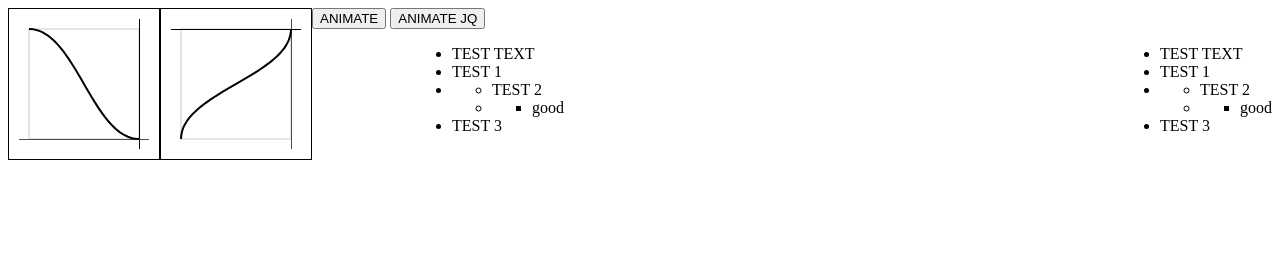
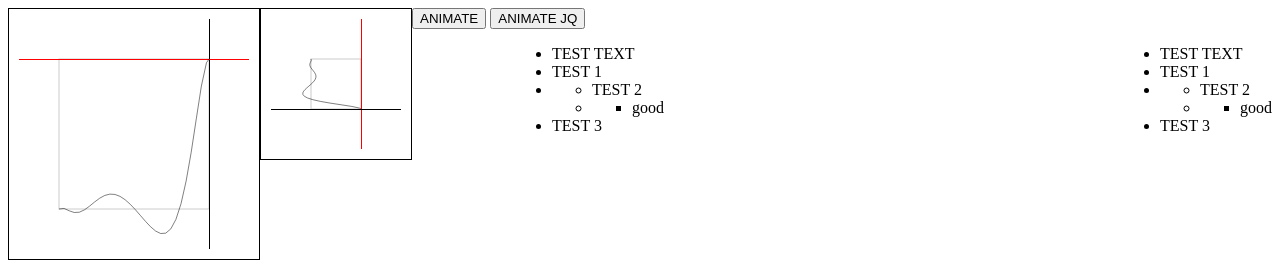
Before and after one commit to ma1oy/trueDom, a plain HTML site: page index.html in a window 1280 px wide. Both pictures are taken after a click on the button "ANIMATE". Drawn offline with nearby package versions, Linux system fonts and the light colour scheme.

Commit message:
Implement some ease functions

```diff
--- a/index.html
+++ b/index.html
@@ -12,7 +12,7 @@
 <body>
 <button class="animate">ANIMATE</button>
 <button class="animateJq">ANIMATE JQ</button>
-<canvas id="curve1" width="150" height="150" style="float: left; border:1px solid #000000;"></canvas>
+<canvas id="curve1" width="250" height="250" style="float: left; border:1px solid #000000;"></canvas>
 <canvas id="curve2" width="150" height="150" style="float: left; border:1px solid #000000;"></canvas>
 <div style="">
     <div class="list" style="float: left;">
@@ -33,7 +33,7 @@
         </ul>
     </div>
 
-    <div class="jqer" style="float: right;">
+    <div class="jq" style="float: right;">
         <ul>
             <li>TEST TEXT</li>
             <li>TEST 1</li>
--- a/requestAnimationFrame.js
+++ b/requestAnimationFrame.js
@@ -2,7 +2,7 @@
     var performance = performance || { now: function() { return new Date().getTime(); } };
 
     let lastTime = 0, vendors = ['ms', 'moz', 'webkit', 'o'];
-    for(var x = 0; x < vendors.length && !$.requestAnimationFrame; ++x) {
+    for(let x = 0; x < vendors.length && !$.requestAnimationFrame; ++x) {
         $.requestAnimationFrame = $[vendors[x]+'RequestAnimationFrame'];
         $.cancelAnimationFrame = $[vendors[x]+'CancelAnimationFrame']
             || $[vendors[x]+'CancelRequestAnimationFrame'];
--- a/trueDom.js
+++ b/trueDom.js
@@ -45,6 +45,7 @@ function floor(v) { return v < (v = ~~v) ? --v : v }
 function abs(v) { return v < 0 ? -v : v }
 // function round(v) { return v - ~~v < .5 ? ~~v : ~~++v }
 // function round(v) { return v - ~~v > -.5 ? ~~v : ~~--v }
+// function round(v) { return v < 0 ? floor(v) : ceil(v) }
 function round(v) {
     var a = ~~v, b = v - a;
     return v < 0 ? b > -.5 ? a : --a : b < .5 ? a : ++a;
--- a/trueTransition.js
+++ b/trueTransition.js
@@ -32,16 +32,14 @@ for (let i = 0; i < props.length; ++i) {
 
 function CurveVisualizer(canvas) {
     let ctx = canvas.getContext('2d'), w = canvas.width, h = canvas.height,
-        oX = 0, oY = 0, iX = 0, iY = 0, hor = 0, dir = 0, firstLineColor = 0, secondLineColor = 0, getPosition = 0;
+        { oX, oY, iX, iY, rt, sw, firstLineColor, secondLineColor } = 0;
 
     function flush() {
-        // ctx.fillStyle = '#fff';
         ctx.clearRect(0, 0, w, h);
-        // ctx.fillStyle = '#DDD';
         ctx.lineWidth = 1;
         ctx.strokeStyle = '#ccc';
         ctx.strokeRect(oX, oY, iX, iY);
-        ctx.lineWidth = 2;
+        ctx.lineWidth = .5;
         ctx.strokeStyle = '#000';
     }
 
@@ -52,68 +50,47 @@ function CurveVisualizer(canvas) {
         ctx.fillRect(10, y, w - 20, 1);
     }
 
-    this.clear = function() {
+    this.clear = () => {
         ctx.beginPath();
         flush();
-        let startX = 0, startY = 0;
-        hor ? dir ? (startX = oX) && (startY = h - oY) : (startX = w - oX) && (startY = h - oY) :
-              dir ? (startX = oX) && (startY =     oY) : (startX =     oX) && (startY = h - oY);
-        drawLines(startX, startY);
-        ctx.moveTo(startX, startY);
+        drawLines(oX + iX / 2, h - oY - iY / 2);
     };
 
-    this.init = function(horizontal, direction, x, y) {
-        x = x || 20; y = y || 20;
-        hor = horizontal;
-        // dir = direction >= 0 ? 1 : 0;
-        dir = direction ? direction > 0 ? 1 : 0 : 1;
-        if (hor) {
-            firstLineColor  = '#f00';
-            secondLineColor = '#000';
-            getPosition = dir ?
-                function(x, y) { return [    oX + iX * y, h - oY - iY * x]; } :
-                function(x, y) { return [w - oX - iX * y, h - oY - iY * x]; };
-        }
-        else {
-            firstLineColor  = '#000';
-            secondLineColor = '#f00';
-            getPosition = dir ?
-                function(x, y) { return [oX + iX * x,     oY + iY * y]; } :
-                function(x, y) { return [oX + iX * x, h - oY - iY * y]; };
-        }
+    this.init = (rotate, swap, x = 50, y = 50) => {
+        rt = !!rotate; sw = !!swap;
+        sw ? (firstLineColor  = '#f00') && (secondLineColor = '#000') :
+             (firstLineColor  = '#000') && (secondLineColor = '#f00');
         iX = (w - 2 * (oX = x));
         iY = (h - 2 * (oY = y));
         this.clear();
     };
 
-    this.draw = function (xy) {
+    this.draw = (x, y) => {
+        let X = oX + iX * x, Y = h - oY - iY * y, d = !rt - rt, m = X;
+        X = rt * w + d * X;
+        Y = rt * h + d * Y;
+        X = !sw * X || Y;
+        Y = !sw * Y || m;
         flush();
-        xy = getPosition(xy[0], xy[1]);
-        drawLines(xy[0], xy[1]);
-        ctx.lineTo(xy[0], xy[1]);
+        drawLines(X, Y);
+        ctx.lineTo(X, Y);
         ctx.stroke();
-        ctx.moveTo(xy[0], xy[1]);
+        ctx.moveTo(X, Y);
     };
 
     this.init();
     return this;
 }
 
-function bezier(points, factor) {
-    var newPoints = [];
-    function calc(points) {
-        if (points.length < 2) return true;
-        newPoints = [];
-        for (let i = 0; i < points.length - 1; ++i) {
-            newPoints[i] = [
-                points[i][0] + (points[i + 1][0] - points[i][0]) * factor,
-                points[i][1] + (points[i + 1][1] - points[i][1]) * factor];
-            // console.log(newCoords[i][1]);
-        }
-        calc(newPoints);
+function bezier(p, f) {
+    if (p.length < 2) return p[0];
+    let P = [];
+    for (let i = 0; i < p.length - 1; ++i) {
+        P[i] = [
+            p[i][0] + (p[i + 1][0] - p[i][0]) * f,
+            p[i][1] + (p[i + 1][1] - p[i][1]) * f];
     }
-    calc(points);
-    return newPoints[0];
+    return bezier(P, f);
 }
 
 function serializeCssValue(value) {
@@ -148,15 +125,71 @@ function animate(object, properties, duration, draw) {
         ++i;
     }
 
+    var easeInElastic = function (x, t, b, c, d) {
+        var s=1.70158;var p=0;var a=c;
+        if (t==0) return b;  if ((t/=d)==1) return b+c;  if (!p) p=d*.3;
+        if (a < Math.abs(c)) { a=c; var s=p/4; }
+        else var s = p/(2*Math.PI) * Math.asin (c/a);
+        return -(a*Math.pow(2,10*(t-=1)) * Math.sin( (t*d-s)*(2*Math.PI)/p )) + b;
+    };
+
+    var easeOutBounce = function (x, t, b, c, d) {
+        if ((t/=d) < (1/2.75)) {
+            return c*(7.5625*t*t) + b;
+        } else if (t < (2/2.75)) {
+            return c*(7.5625*(t-=(1.5/2.75))*t + .75) + b;
+        } else if (t < (2.5/2.75)) {
+            return c*(7.5625*(t-=(2.25/2.75))*t + .9375) + b;
+        } else {
+            return c*(7.5625*(t-=(2.625/2.75))*t + .984375) + b;
+        }
+    };
+
+    var measeOutBounce = function (f) {
+        return  f < 1   / 2.75 ? 7.5625 *  f                  * f :
+                f < 2   / 2.75 ? 7.5625 * (f -= 1.5   / 2.75) * f + .75 :
+                f < 2.5 / 2.75 ? 7.5625 * (f -= 2.25  / 2.75) * f + .9375 :
+                                 7.5625 * (f -= 2.625 / 2.75) * f + .984375;
+    };
+
+    var testEase = function(f) { //tension
+        let amp = 1, freq = 3, decay = 8; // 6 - 400
+        // return specialAbs(Math.cos(f * 10 * (freq - 1 + Math.pow(f, p)) / Math.PI)) * Math.pow(1-f, 4);
+        return amp * (Math.cos(freq * f * 2 * Math.PI)) / Math.exp(decay * (1-f));
+    };
+
     function calcFrame(time) {
         timePassed = time - start;
         timePassed < duration ? requestAnimationFrame(nextFrame) : timePassed = duration;
         i = 0;
         for (property in properties) {
             if (properties.hasOwnProperty(property)) {
-                let coord = bezier([[0, 0], [.42, 0], [.58, 1], [1, 1]], timePassed / duration);
-                drawCurve(coord);
-                cssStyle[property] = startValues[i] + delta[i] * coord[1] + serializedEndValues[i][1];
+                // let points = bezier([[0, 0], [.42, 0], [.58, 1], [1, 1]], timePassed / duration);
+                let points = bezier([
+                    [ 0.0,  0.0],
+                    [ 0.5,  0.1],
+                    [ 0.7, -0.8],
+                    [ 0.7,  2.0],
+                    [ 0.8, -2.0],
+                    [ 0.8,  2.0],
+                    [ 0.9, -2.5],
+                    [ 0.9,  1.0],
+                    [ 1.0,  1.0]
+                ], timePassed / duration);
+                drawCurve(timePassed / duration, points[1]);
+                cssStyle[property] = startValues[i] + delta[i] * points[1] + serializedEndValues[i][1];
+
+                // let point = easeOutBounce(startValues[i], timePassed, 0, delta[i], duration);
+                // let point = easeInElastic(startValues[i], timePassed, 0, delta[i], duration);
+                // drawCurve(timePassed / duration, point / delta[i] - startValues[i]);
+                // cssStyle[property] = point + serializedEndValues[i][1];
+
+                // let point = measeOutBounce(timePassed / duration);
+                // let point = testEase(timePassed / duration);
+                // drawCurve(timePassed / duration, point);
+                // cssStyle[property] = startValues[i] + delta[i] * point + serializedEndValues[i][1];
+
+                // console.log(point);
             }
             ++i;
         }
@@ -176,18 +209,23 @@ function animate(object, properties, duration, draw) {
 }
 
 var curve1 = new CurveVisualizer(document.getElementById('curve1'));
+// curve1.init(0, 1);
 var curve2 = new CurveVisualizer(document.getElementById('curve2'));
-curve2.init(1);
+curve2.init(1, 1);
 
 var o1 = document.querySelector('.list');
+var o2 = document.querySelector('.jq');
+
 document.querySelector('.animate').addEventListener('click', function (e) {
     o1.style.marginLeft = 0;
+    o2.style.marginRight = 0;
     curve1.clear();
     curve2.clear();
-    animate(o1, { marginLeft: 100 }, 1000, function(coord) { curve1.draw(coord); curve2.draw(coord); });
+    animate(o1, { marginLeft: 100 }, 1000, function(x, y) { curve1.draw(x, y); curve2.draw(x, y); });
+    // animate(o1, { marginLeft: 100 }, 1000, curve1.draw );
+    // animate(o2, { marginRight: 100 }, 1000);
 });
 
-var o2 = document.querySelector('.jqer');
 document.querySelector('.animateJq').addEventListener('click', function (e) {
     o2.style.marginRight = 0;
     $(o2).animate({ marginRight: 100 }, 1000, 'swing');
```
Also changed, not shown: curveVisualizer.js (added, +51 -0 lines), trueEasing.js (added, +50 -0 lines).
